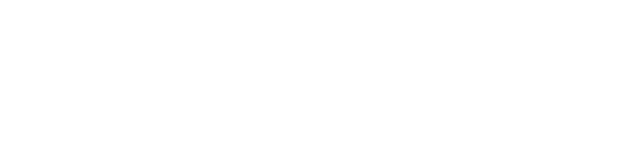
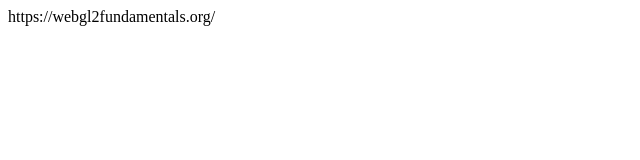
Before and after one commit to jsbrml/jsbrml.github.io, a plain HTML site: page index.html in a window 1280 px wide. Shown: the whole page, without its empty margins (0-640 px from the left). Drawn offline with Linux system fonts and the light colour scheme.

Commit message:
Update index.html

```diff
--- a/index.html
+++ b/index.html
@@ -1,5 +1,5 @@
 <html>
   <meta http-equiv="Content-Type" content="text/html;charset=utf-8"/>
   <title></title>
-  <body></body>
+  <body>https://webgl2fundamentals.org/</body>
 </html>
```
